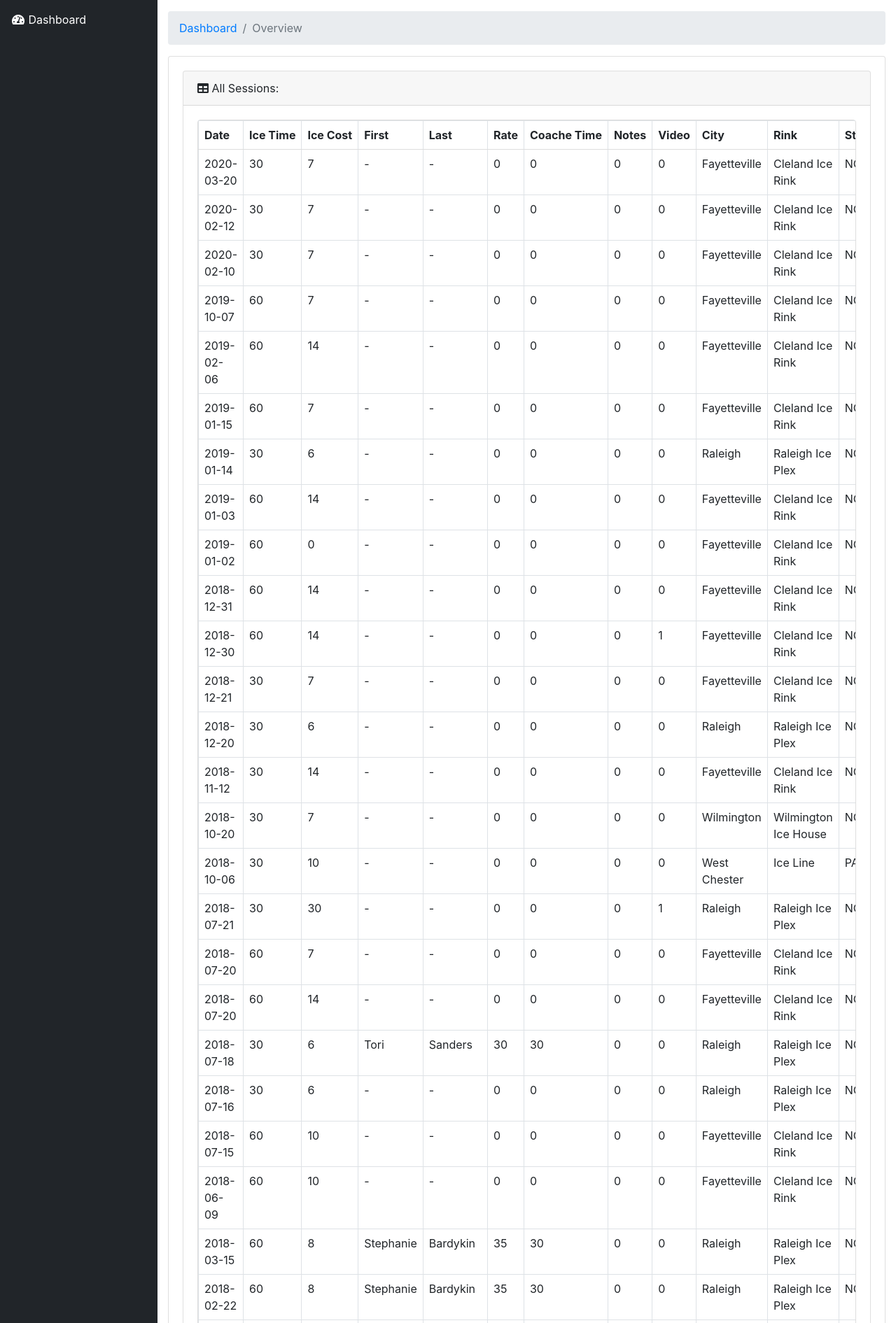
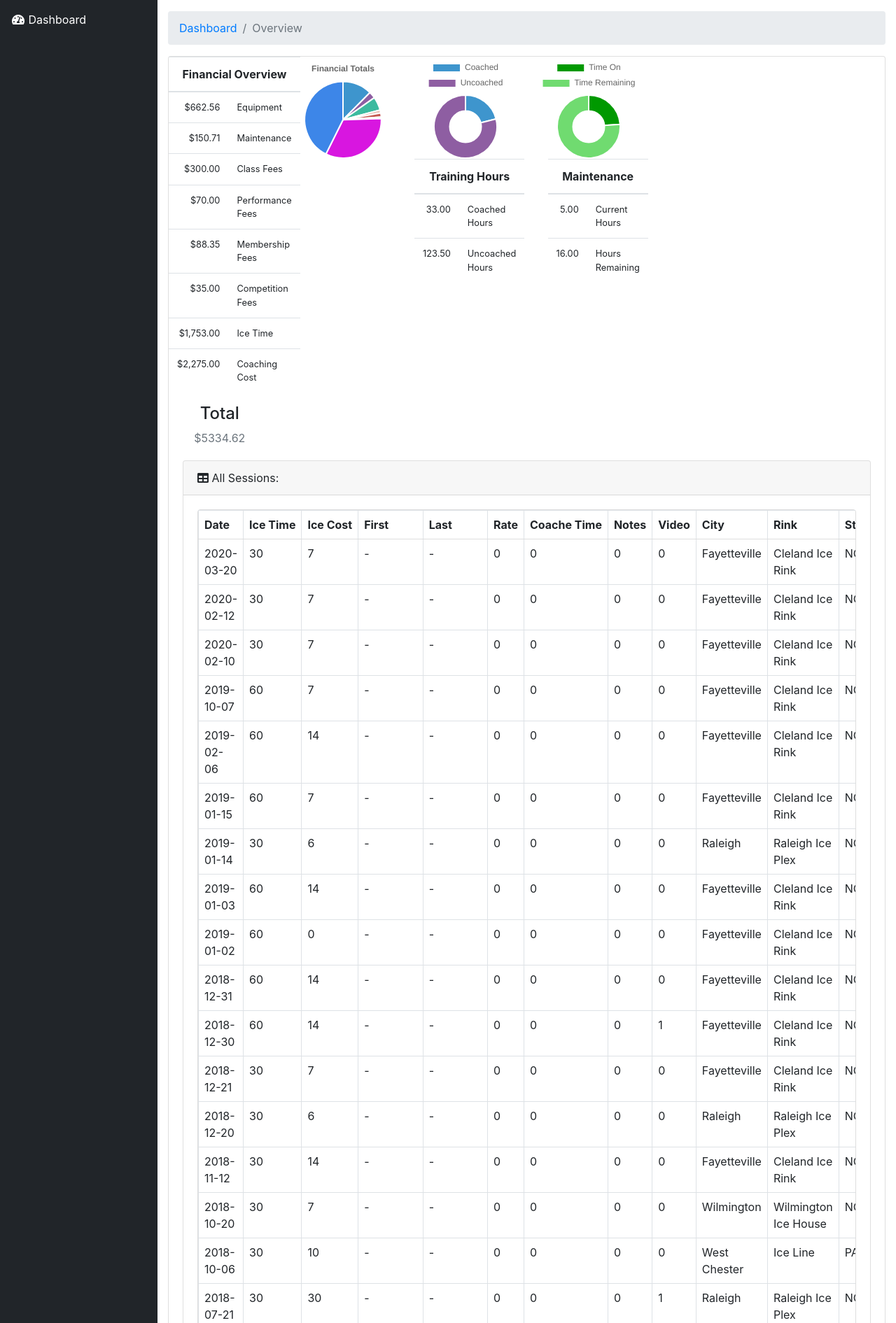
Before and after one commit to kami-nashi/skatetrax, a Flask app: page / in a window 1280 px wide. Shown: the part 56-1947 px from the top of the page at 70% size. Run offline with Flask 2, Linux system fonts and the light colour scheme; data that the repository does not hold is empty; some libraries are stand-ins or nearby versions.

Commit message:
adding pie and doughnut charts for top row of dashboard (static content)

```diff
--- a/app/templates/etemp_dashboard.html
+++ b/app/templates/etemp_dashboard.html
@@ -1,4 +1,167 @@
 {% extends "template.html" %}
+
+{% block chart1 %}
+<section class="row text-center placeholders">
+<div class="col-5 col-sm-2 placeholder">
+    <table class="table table" style="width:auto;" align="center">
+        <thead>
+        <tr>
+            <th colspan="2" class="text-center"> Financial Overview </th>
+        </tr>
+        </thead>
+        <tbody>
+        <tr class="small">
+            <td class="text-right">$662.56</td>
+            <td class="text-left"> Equipment </td>
+        </tr>
+        <tr class="small">
+            <td class="text-right">$150.71</td>
+            <td class="text-left"> Maintenance </td>
+        </tr>
+        <tr class="small">
+            <td class="text-right">$300.00</td>
+            <td class="text-left"> Class Fees </td>
+        </tr>
+        <tr class="small">
+            <td class="text-right">$70.00</td>
+            <td class="text-left"> Performance Fees </td>
+        </tr>
+        <tr class="small">
+            <td class="text-right">$88.35</td>
+            <td class="text-left"> Membership Fees </td>
+        </tr><tr class="small">
+            <td class="text-right">$35.00</td>
+            <td class="text-left"> Competition Fees </td>
+        </tr>
+        <tr class="small">
+            <td class="text-right">$1,753.00</td>
+            <td class="text-left"> Ice Time </td>
+        </tr>
+        <tr class="small">
+            <td class="text-right">$2,275.00</td>
+            <td class="text-left"> Coaching Cost </td>
+        </tr>
+        </tbody>
+    </table>
+              <h4>Total</h4>
+              <div class="text-muted">$5334.62</div></div>
+
+    <div class="col-4 col-sm-2 placeholder">
+        <canvas id="pie-chart" width="250" height="250" style="display: block;"></canvas>
+    </div>
+
+    <script>
+        new Chart(document.getElementById("pie-chart"), {
+        type: "pie",
+        data: {
+          labels: ["Equipment", "Maintenance", "Class Fees", "Performance", "Membership Fees", "Competition Fees", "Ice Time", "Coaching Cost"],
+          datasets: [{
+          label: "Totals",
+    backgroundColor: ["#3e95cd","#8e5ea2","#3cba9f","#e8c3b9","#c45850","#4cc5b7","#d816e0","#3d86e8"],       data: [662.56,150.71,300,70,88.35,35,1753,2275]
+          }]
+        },
+        options: {
+          title: {
+            display: true,
+            text: "Financial Totals"
+          },
+         legend: {
+            display: false,
+            }
+        }
+    });
+    </script>
+
+
+<div class="col-6 col-sm-2 placeholder">
+   <div> <canvas id="doughnut-chart" width="227" height="227" style="display: block; width: 227px; height: 227px;"></canvas></div>
+<script>
+new Chart(document.getElementById("doughnut-chart"), {
+    type: "doughnut",
+    data: {
+      labels: ["Coached", "Uncoached"],
+      datasets: [
+        {
+          label: "Training Hours",
+          backgroundColor: ["#3e95cd", "#8e5ea2"],         data: [33,123.5]
+        }
+      ]
+    },
+    options: {
+      title: {
+        display: false,
+        text: "Amount of hours coached vs uncoached"
+      }
+    }
+});
+</script>
+    <table class="table table" style="width:auto;" align="center">
+        <thead>
+        <tr>
+            <th colspan="2" class="text-center"> Training Hours </th>
+        </tr>
+        </thead>
+        <tbody>
+        <tr class="small">
+            <td class="text-right">33.00</td>
+            <td class="text-left"> Coached Hours </td>
+        </tr>
+        <tr class="small">
+            <td class="text-right">123.50</td>
+            <td class="text-left"> Uncoached Hours </td>
+        </tr>
+        </tbody>
+    </table>
+</div>
+
+<div class="col-6 col-sm-2 placeholder">
+
+<div>
+    <canvas id="doughnut-chart2" width="216" height="216" style="display: block; width: 216px; height: 216px;"></canvas>
+</div>
+<script>
+new Chart(document.getElementById("doughnut-chart2"), {
+    type: "doughnut",
+    data: {
+      labels: ["Time On", "Time Remaining"],
+      datasets: [
+        {
+          label: "Hours Overview",
+          backgroundColor: ["#009900", "#70db70"],    data: [5,16]
+        }
+      ]
+    },
+    options: {
+      title: {
+        display: false,
+        text: "Hours Overview"
+      }
+    }
+});
+</script>
+<div class="col-6 col-sm-3 placeholder">
+    <table class="table table" style="width:auto;" align="center">
+        <thead>
+        <tr>
+            <th colspan="2" class="text-center"> Maintenance </th>
+        </tr>
+        </thead>
+        <tbody>
+        <tr class="small">
+            <td class="text-right">5.00</td>
+            <td class="text-left"> Current Hours </td>
+        </tr>
+        <tr class="small">
+            <td class="text-right">16.00</td>
+            <td class="text-left"> Hours Remaining </td>
+        </tr>
+        </tbody>
+    </table>
+</div>
+</div>
+</section>
+{%endblock%}
+
 
 {% block chart_body %}
 <div class="card mb-3">
--- a/app/templates/template.html
+++ b/app/templates/template.html
@@ -73,8 +73,8 @@
           </ol>
           <!-- Area Chart Example-->
           <div class="card mb-3">
-            <div class="card-body">
-
+            {% block chart1 %}{% endblock %}
+              <div class="card-body">
            {% block chart_body %}{% endblock %}
 
             </div>
```
